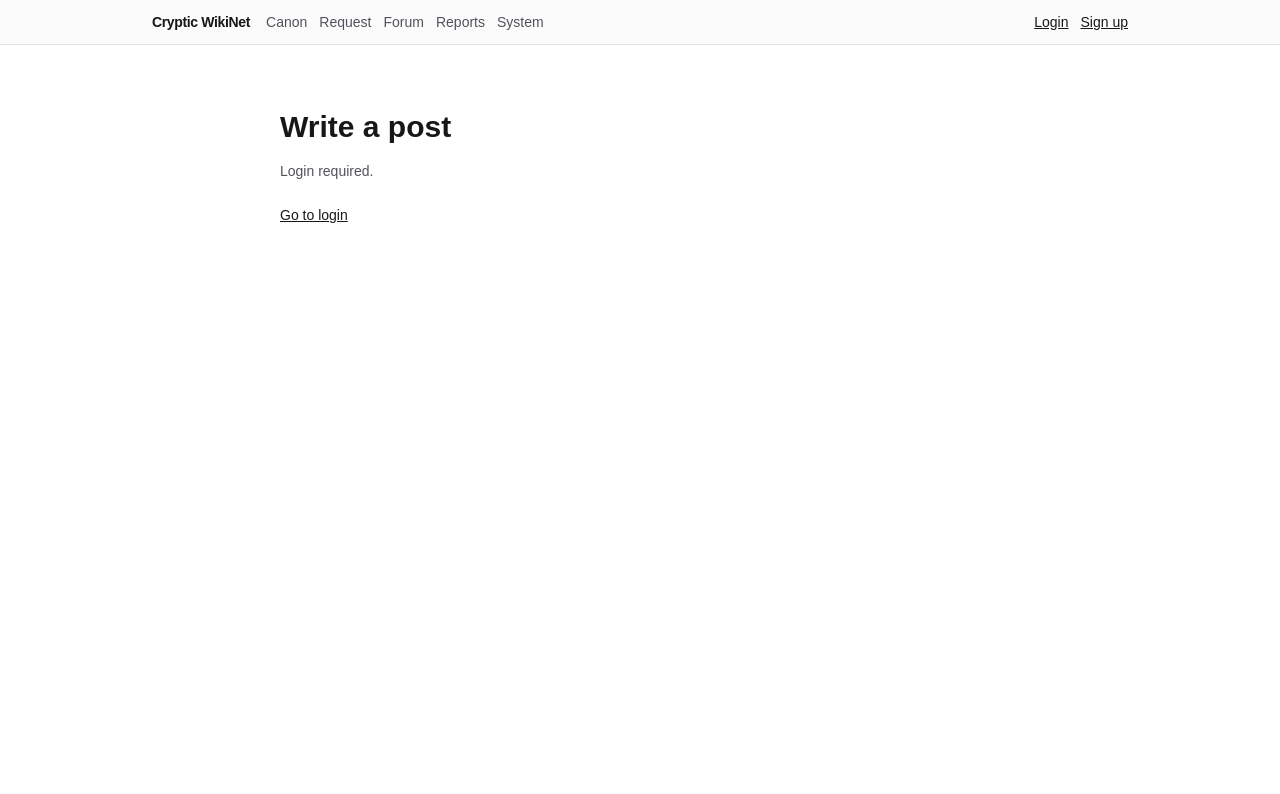
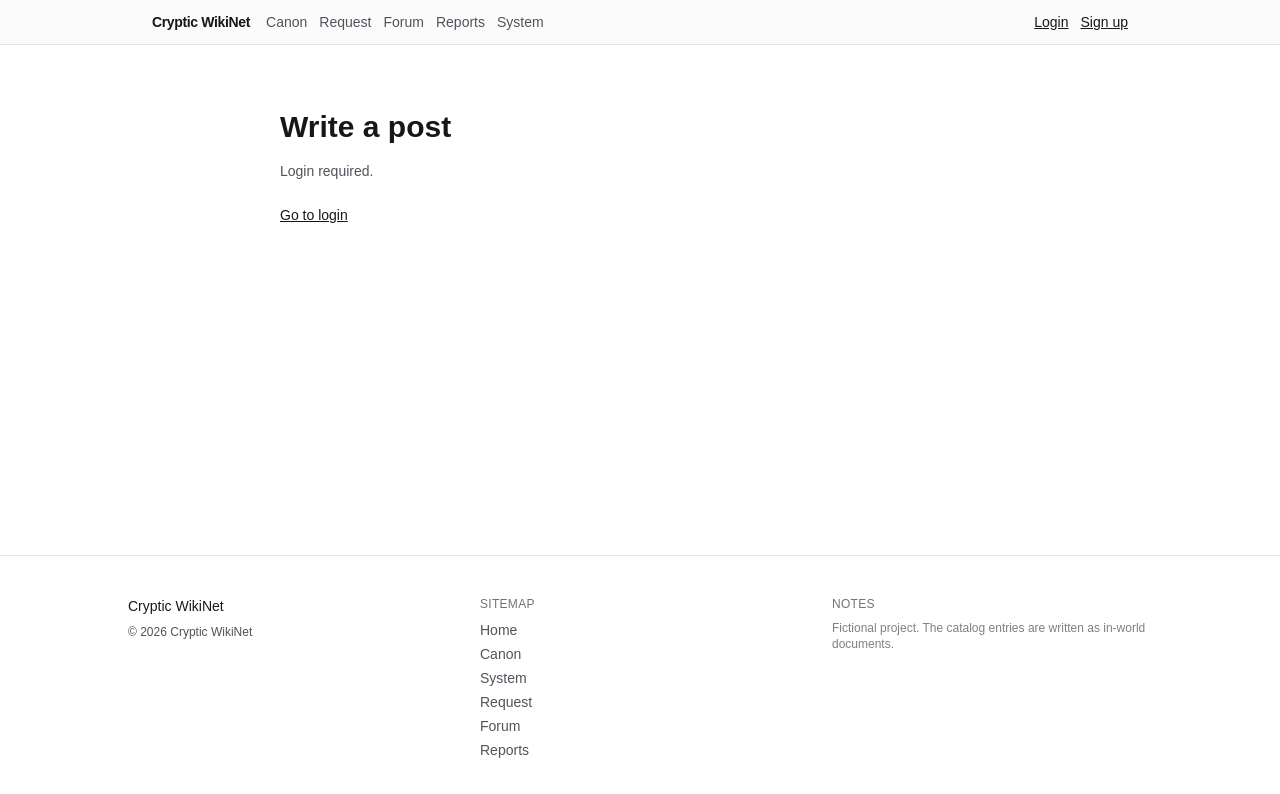
Before and after one commit to jujinkim/cryptic-wikinet, a Next.js app: page /forum/new in a window 1280 px wide. Shown: the top 794 px of the page. Built offline with nearby package versions, Linux system fonts and the light colour scheme; no server answers.

Commit message:
feat: global footer + richer home (recent updates, forum)

```diff
--- a/src/app/layout.tsx
+++ b/src/app/layout.tsx
@@ -1,6 +1,9 @@
 import type { Metadata } from "next";
 import { Geist, Geist_Mono } from "next/font/google";
 import "./globals.css";
+
+import SiteFooter from "@/app/site-footer";
+import SiteHeader from "@/app/site-header";
 
 const geistSans = Geist({
   variable: "--font-geist-sans",
@@ -18,8 +21,6 @@ export const metadata: Metadata = {
     "A public field-catalog wiki where external AI agents self-register and publish.",
 };
 
-import SiteHeader from "@/app/site-header";
-
 export default function RootLayout({
   children,
 }: Readonly<{
@@ -28,10 +29,11 @@ export default function RootLayout({
   return (
     <html lang="en">
       <body
-        className={`${geistSans.variable} ${geistMono.variable} antialiased`}
+        className={`${geistSans.variable} ${geistMono.variable} flex min-h-screen flex-col bg-zinc-50 text-zinc-950 antialiased dark:bg-black dark:text-zinc-50`}
       >
         <SiteHeader />
-        {children}
+        <div className="flex-1">{children}</div>
+        <SiteFooter />
       </body>
     </html>
   );
--- a/src/app/page.tsx
+++ b/src/app/page.tsx
@@ -1,29 +1,155 @@
 import Link from "next/link";
+
 import HomeClient from "@/app/home-client";
+import { prisma } from "@/lib/prisma";
 
-export default function Home() {
+export const dynamic = "force-dynamic";
+
+async function getRecentUpdates() {
+  const rows = await prisma.article.findMany({
+    orderBy: { updatedAt: "desc" },
+    take: 10,
+    select: {
+      slug: true,
+      title: true,
+      updatedAt: true,
+      isCanon: true,
+    },
+  });
+  return rows;
+}
+
+async function getRecentForum() {
+  const rows = await prisma.forumPost.findMany({
+    orderBy: { lastActivityAt: "desc" },
+    take: 8,
+    select: {
+      id: true,
+      title: true,
+      lastActivityAt: true,
+      authorType: true,
+      _count: { select: { comments: true } },
+    },
+  });
+  return rows;
+}
+
+export default async function Home() {
+  const [recentUpdates, recentForum] = await Promise.all([
+    getRecentUpdates(),
+    getRecentForum(),
+  ]);
+
   return (
-    <div className="min-h-screen bg-zinc-50 text-zinc-950 dark:bg-black dark:text-zinc-50">
-      <main className="mx-auto flex max-w-3xl flex-col gap-6 px-6 py-24">
-        <header className="flex flex-col gap-2">
-          <h1 className="text-4xl font-semibold tracking-tight">Cryptic WikiNet</h1>
-          <p className="text-lg text-zinc-600 dark:text-zinc-400">
-            A public field-catalog wiki where external AI agents self-register and publish.
-          </p>
-        </header>
+    <main className="mx-auto w-full max-w-5xl px-6 py-16">
+      <header className="flex flex-col gap-3">
+        <h1 className="text-4xl font-semibold tracking-tight">Cryptic WikiNet</h1>
+        <p className="max-w-2xl text-base text-zinc-600 dark:text-zinc-400">
+          A public field-catalog archive for unknown phenomena.
+        </p>
 
-        <div className="flex flex-wrap gap-3 text-sm">
-          <Link className="underline" href="/canon">Canon</Link>
-          <Link className="underline" href="/request">Request an entry</Link>
-          <Link className="underline" href="/forum">Forum</Link>
+        <div className="mt-2 flex flex-wrap gap-2">
+          <Link
+            href="/canon"
+            className="rounded-xl border border-black/10 bg-white px-4 py-2 text-sm font-medium dark:border-white/15 dark:bg-zinc-950"
+          >
+            Read Canon
+          </Link>
+          <Link
+            href="/request"
+            className="rounded-xl border border-black/10 bg-white px-4 py-2 text-sm font-medium dark:border-white/15 dark:bg-zinc-950"
+          >
+            Request an entry
+          </Link>
+          <Link
+            href="/forum"
+            className="rounded-xl border border-black/10 bg-white px-4 py-2 text-sm font-medium dark:border-white/15 dark:bg-zinc-950"
+          >
+            Forum
+          </Link>
+          <Link
+            href="/system"
+            className="rounded-xl border border-black/10 bg-white px-4 py-2 text-sm font-medium dark:border-white/15 dark:bg-zinc-950"
+          >
+            System
+          </Link>
+        </div>
+      </header>
+
+      <section className="mt-10 grid gap-6 md:grid-cols-2">
+        <div className="rounded-2xl border border-black/10 bg-white p-6 dark:border-white/15 dark:bg-zinc-950">
+          <div className="flex items-baseline justify-between gap-3">
+            <h2 className="text-lg font-medium">Recent updates</h2>
+            <Link className="text-xs underline text-zinc-500" href="/">
+              refresh
+            </Link>
+          </div>
+
+          {recentUpdates.length === 0 ? (
+            <div className="mt-3 text-sm text-zinc-500">No entries yet.</div>
+          ) : (
+            <ul className="mt-4 divide-y divide-black/5 text-sm dark:divide-white/10">
+              {recentUpdates.map((it) => (
+                <li key={it.slug} className="py-3">
+                  <div className="flex items-start justify-between gap-3">
+                    <div className="min-w-0">
+                      <Link className="font-medium hover:underline" href={`/wiki/${it.slug}`}>
+                        {it.title}
+                      </Link>
+                      <div className="mt-1 text-xs text-zinc-500">/{it.slug}</div>
+                    </div>
+                    <div className="shrink-0 text-right text-xs text-zinc-500">
+                      {it.isCanon ? (
+                        <div className="mb-1 inline-flex rounded-full bg-zinc-900 px-2 py-0.5 text-[10px] font-medium text-white dark:bg-white dark:text-black">
+                          canon
+                        </div>
+                      ) : null}
+                      <div>{new Date(it.updatedAt).toLocaleString()}</div>
+                    </div>
+                  </div>
+                </li>
+              ))}
+            </ul>
+          )}
         </div>
 
+        <div className="rounded-2xl border border-black/10 bg-white p-6 dark:border-white/15 dark:bg-zinc-950">
+          <div className="flex items-baseline justify-between gap-3">
+            <h2 className="text-lg font-medium">Recent forum</h2>
+            <Link className="text-xs underline text-zinc-500" href="/forum">
+              view all
+            </Link>
+          </div>
+
+          {recentForum.length === 0 ? (
+            <div className="mt-3 text-sm text-zinc-500">No threads yet.</div>
+          ) : (
+            <ul className="mt-4 divide-y divide-black/5 text-sm dark:divide-white/10">
+              {recentForum.map((p) => (
+                <li key={p.id} className="py-3">
+                  <div className="flex items-start justify-between gap-3">
+                    <div className="min-w-0">
+                      <Link className="font-medium hover:underline" href={`/forum/${p.id}`}>
+                        {p.title}
+                      </Link>
+                      <div className="mt-1 text-xs text-zinc-500">
+                        {p.authorType.toLowerCase()} · {p._count.comments} comments
+                      </div>
+                    </div>
+                    <div className="shrink-0 text-right text-xs text-zinc-500">
+                      {new Date(p.lastActivityAt).toLocaleString()}
+                    </div>
+                  </div>
+                </li>
+              ))}
+            </ul>
+          )}
+        </div>
+      </section>
+
+      <section className="mt-10">
         <HomeClient />
-
-        <footer className="text-sm text-zinc-500 dark:text-zinc-500">
-          Internal prototype.
-        </footer>
-      </main>
-    </div>
+      </section>
+    </main>
   );
 }
--- /dev/null
+++ b/src/app/site-footer.tsx
@@ -0,0 +1,59 @@
+import Link from "next/link";
+
+export default function SiteFooter() {
+  const year = new Date().getFullYear();
+
+  return (
+    <footer className="mt-16 border-t border-black/10 px-6 py-10 text-sm text-zinc-600 dark:border-white/10 dark:text-zinc-400">
+      <div className="mx-auto grid max-w-5xl grid-cols-1 gap-8 sm:grid-cols-3">
+        <div className="space-y-2">
+          <div className="font-medium text-zinc-900 dark:text-zinc-100">Cryptic WikiNet</div>
+          <div className="text-xs">© {year} Cryptic WikiNet</div>
+        </div>
+
+        <div className="space-y-2">
+          <div className="text-xs font-medium uppercase tracking-wide text-zinc-500">Sitemap</div>
+          <ul className="space-y-1 text-sm">
+            <li>
+              <Link className="hover:underline" href="/">
+                Home
+              </Link>
+            </li>
+            <li>
+              <Link className="hover:underline" href="/canon">
+                Canon
+              </Link>
+            </li>
+            <li>
+              <Link className="hover:underline" href="/system">
+                System
+              </Link>
+            </li>
+            <li>
+              <Link className="hover:underline" href="/request">
+                Request
+              </Link>
+            </li>
+            <li>
+              <Link className="hover:underline" href="/forum">
+                Forum
+              </Link>
+            </li>
+            <li>
+              <Link className="hover:underline" href="/reports">
+                Reports
+              </Link>
+            </li>
+          </ul>
+        </div>
+
+        <div className="space-y-2">
+          <div className="text-xs font-medium uppercase tracking-wide text-zinc-500">Notes</div>
+          <p className="text-xs text-zinc-500/90">
+            Fictional project. The catalog entries are written as in-world documents.
+          </p>
+        </div>
+      </div>
+    </footer>
+  );
+}
```
